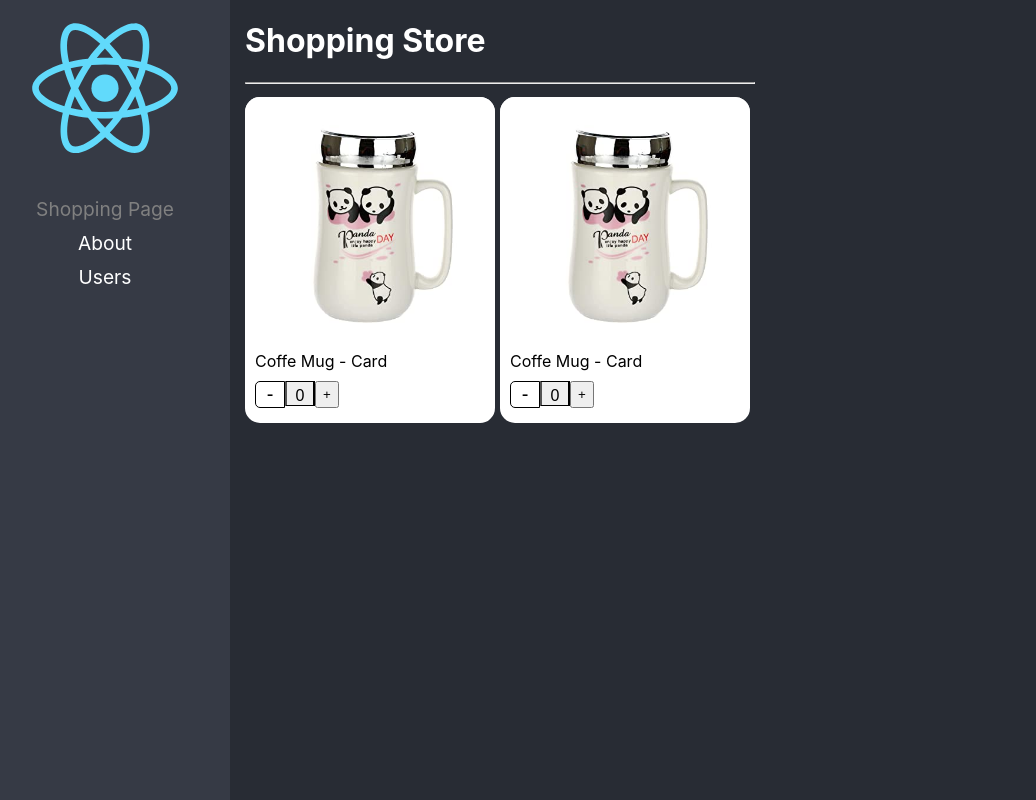
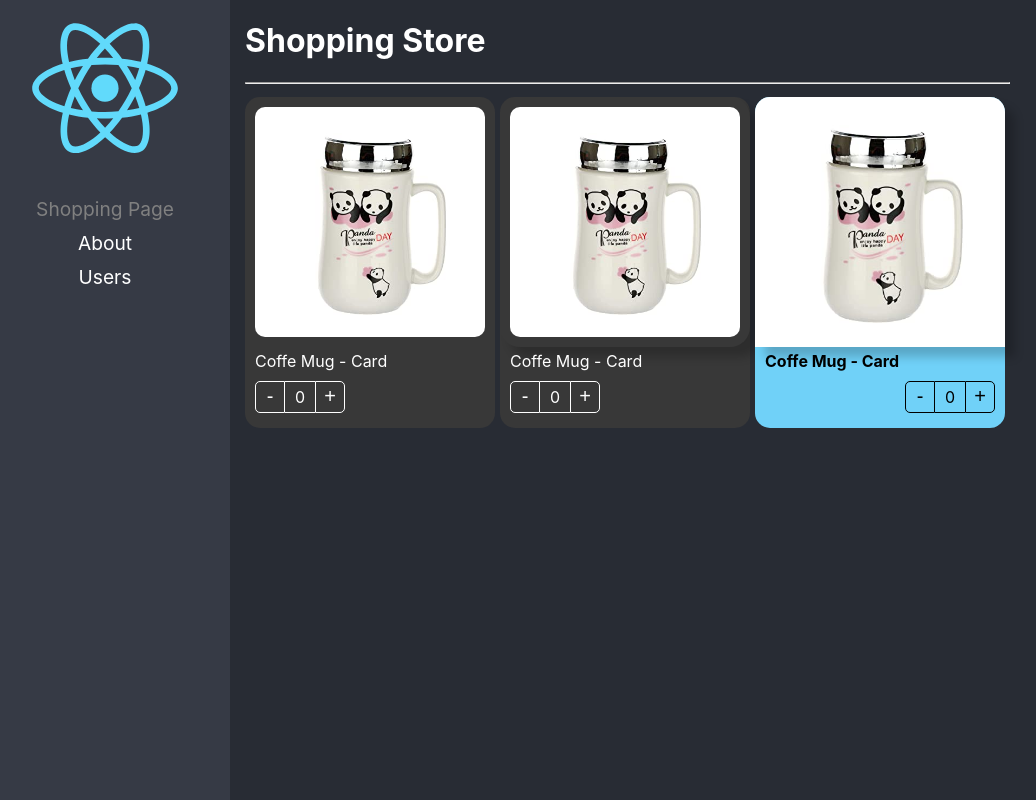
Before and after one commit to Alexander-Aparicio/react-adv-curso, a React (Create React App) app: page /home in a window 1280 px wide. Shown: the whole page, without its empty margins (20-1056 px from the left). Built offline with nearby package versions, Linux system fonts and the light colour scheme.

Commit message:
Component extend styles - listo

```diff
--- a/src/02-component-patterns/components/ProductButtons.tsx
+++ b/src/02-component-patterns/components/ProductButtons.tsx
@@ -2,16 +2,21 @@ import { useContext } from "react";
 import styles from "../styles/styles.module.css";
 import { ProductContext } from "./ProductCard";
 
-export const ProductButtons = () => {
+export interface Props {
+  className?: string;
+  style?: React.CSSProperties;
+}
+
+export const ProductButtons = ({ className, style }: Props) => {
   const { increaseBy, counter } = useContext(ProductContext);
 
   return (
-    <div className={styles.buttonsContainer}>
+    <div className={`${styles.buttonsContainer} ${className}`} style={style}>
       <button className={styles.buttonMinus} onClick={() => increaseBy(-1)}>
         -
       </button>
-      <button className={styles.countLabel}>{counter}</button>
-      <button className={styles.countAdd} onClick={() => increaseBy(+1)}>
+      <div className={styles.countLabel}>{counter}</div>
+      <button className={styles.buttonAdd} onClick={() => increaseBy(+1)}>
         +
       </button>
     </div>
--- a/src/02-component-patterns/components/ProductCard.tsx
+++ b/src/02-component-patterns/components/ProductCard.tsx
@@ -1,19 +1,25 @@
 import styles from "../styles/styles.module.css";
-import { createContext } from "react";
+import { createContext, ReactElement } from "react";
 import { useProduct } from "../hooks/useProduct";
-import {
-  ProductContextProps,
-  ProductCardProps,
-} from "../interfaces/interfaces";
+import { ProductContextProps, Product } from "../interfaces/interfaces";
 
 export const ProductContext = createContext({} as ProductContextProps);
 const { Provider } = ProductContext;
 
-export const ProductCard = ({ children, product }: ProductCardProps) => {
+export interface Props {
+  product: Product;
+  children?: ReactElement | ReactElement[];
+  className?: string;
+  style?: React.CSSProperties;
+}
+
+export const ProductCard = ({ children, product, className, style }: Props) => {
   const { counter, increaseBy } = useProduct();
   return (
     <Provider value={{ counter, increaseBy, product }}>
-      <div className={styles.productCard}>{children}</div>
+      <div className={`${styles.productCard} ${className}`} style={style}>
+        {children}
+      </div>
     </Provider>
   );
 };
--- a/src/02-component-patterns/components/ProductImage.tsx
+++ b/src/02-component-patterns/components/ProductImage.tsx
@@ -3,7 +3,13 @@ import styles from "../styles/styles.module.css";
 import noImage from "../assets/no-image.jpg";
 import { ProductContext } from "./ProductCard";
 
-export const ProductImage = ({ img = "" }) => {
+export interface Props {
+  img?: string;
+  className?: string;
+  style?: React.CSSProperties;
+}
+
+export const ProductImage = ({ img = "", className, style }: Props) => {
   const { product } = useContext(ProductContext);
   let imgToShow: string;
 
@@ -16,6 +22,11 @@ export const ProductImage = ({ img = "" }) => {
   }
 
   return (
-    <img className={styles.productImg} src={imgToShow} alt="Taza de café" />
+    <img
+      className={`${styles.productImg} ${className}`}
+      src={imgToShow}
+      style={style}
+      alt="Taza de café"
+    />
   );
 };
--- a/src/02-component-patterns/components/ProductTitle.tsx
+++ b/src/02-component-patterns/components/ProductTitle.tsx
@@ -2,10 +2,16 @@ import { useContext } from "react";
 import styles from "../styles/styles.module.css";
 import { ProductContext } from "./ProductCard";
 
-export const ProductTitle = ({ title }: { title?: string }) => {
+export interface Props {
+  title?: string;
+  className?: string;
+  style?: React.CSSProperties;
+}
+
+export const ProductTitle = ({ title, className, style }: Props) => {
   const { product } = useContext(ProductContext);
   return (
-    <span className={styles.productDescription}>
+    <span className={`${styles.productDescription} ${className}`} style={style}>
       {title ? title : product.title}
     </span>
   );
--- a/src/02-component-patterns/components/index.ts
+++ b/src/02-component-patterns/components/index.ts
@@ -2,12 +2,13 @@ import { ProductCard as ProductCardHOC } from "./ProductCard";
 import { ProductTitle } from "./ProductTitle";
 import { ProductImage } from "./ProductImage";
 import { ProductButtons } from "./ProductButtons";
+import { ProductCardHOCProps } from "../interfaces/interfaces";
 
 export { ProductButtons } from "./ProductButtons";
 export { ProductImage } from "./ProductImage";
 export { ProductTitle } from "./ProductTitle";
 
-export const ProductCard = Object.assign(ProductCardHOC, {
+export const ProductCard: ProductCardHOCProps = Object.assign(ProductCardHOC, {
   Title: ProductTitle,
   Image: ProductImage,
   Buttons: ProductButtons,
--- a/src/02-component-patterns/pages/ShoppingPage.tsx
+++ b/src/02-component-patterns/pages/ShoppingPage.tsx
@@ -1,5 +1,9 @@
-import ProductCard, { ProductImage, ProductTitle } from "../components";
-
+import ProductCard, {
+  ProductImage,
+  ProductTitle,
+  ProductButtons,
+} from "../components";
+import "../styles/custom-styles.css";
 const product = {
   id: "1",
   title: "Coffe Mug - Card",
@@ -12,16 +16,33 @@ export const ShoppingPage = () => {
       <h1>Shopping Store</h1>
       <hr />
       <div style={{ display: "flex", flexDirection: "row", flexWrap: "wrap" }}>
-        <ProductCard product={product}>
-          <ProductImage img={product.img} />
-          <ProductTitle title={product.title} />
-          <ProductCard.Buttons />
+        <ProductCard product={product} className="bg-dark">
+          <ProductImage img={product.img} className="custom-image" />
+          <ProductTitle title={product.title} className="text-white" />
+          <ProductButtons className="custom-buttons" />
         </ProductCard>
 
-        <ProductCard product={product}>
-          <ProductCard.Image />
-          <ProductCard.Title />
-          <ProductCard.Buttons />
+        <ProductCard product={product} className="bg-dark">
+          <ProductCard.Image
+            className="custom-image"
+            style={{ boxShadow: "10px 10px 10px rgba(0,0,0,0.2" }}
+          />
+          <ProductCard.Title className="text-white" />
+          <ProductCard.Buttons className="custom-buttons" />
+        </ProductCard>
+
+        <ProductCard
+          product={product}
+          style={{
+            backgroundColor: "#70d1f8",
+          }}
+        >
+          <ProductImage
+            img={product.img}
+            style={{ boxShadow: "10px 10px 10px rgba(0,0,0,0.2" }}
+          />
+          <ProductTitle title={product.title} style={{ fontWeight: "bold" }} />
+          <ProductButtons style={{ display: "flex", justifyContent: "end" }} />
         </ProductCard>
       </div>
     </div>
--- /dev/null
+++ b/src/02-component-patterns/styles/custom-styles.css
@@ -0,0 +1,16 @@
+.bg-dark {
+  background-color: rgb(56, 56, 56);
+}
+.text-white {
+  color: white;
+}
+.custom-image {
+  border-radius: 20px;
+  padding: 10px;
+  width: calc(100% - 20px);
+}
+.custom-buttons button,
+.custom-buttons div {
+  color: white;
+  border-color: white;
+}
```
Also changed, not shown: src/02-component-patterns/interfaces/interfaces.ts (+7 -15 lines).
